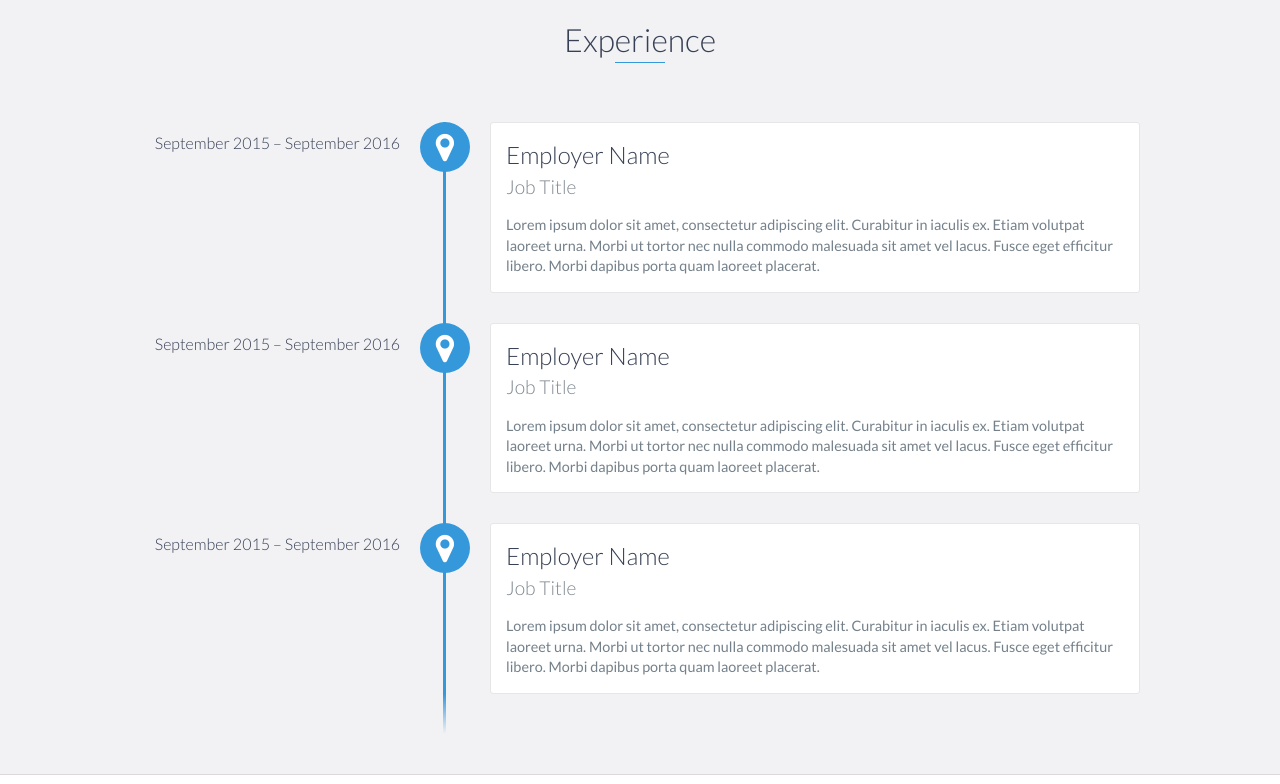
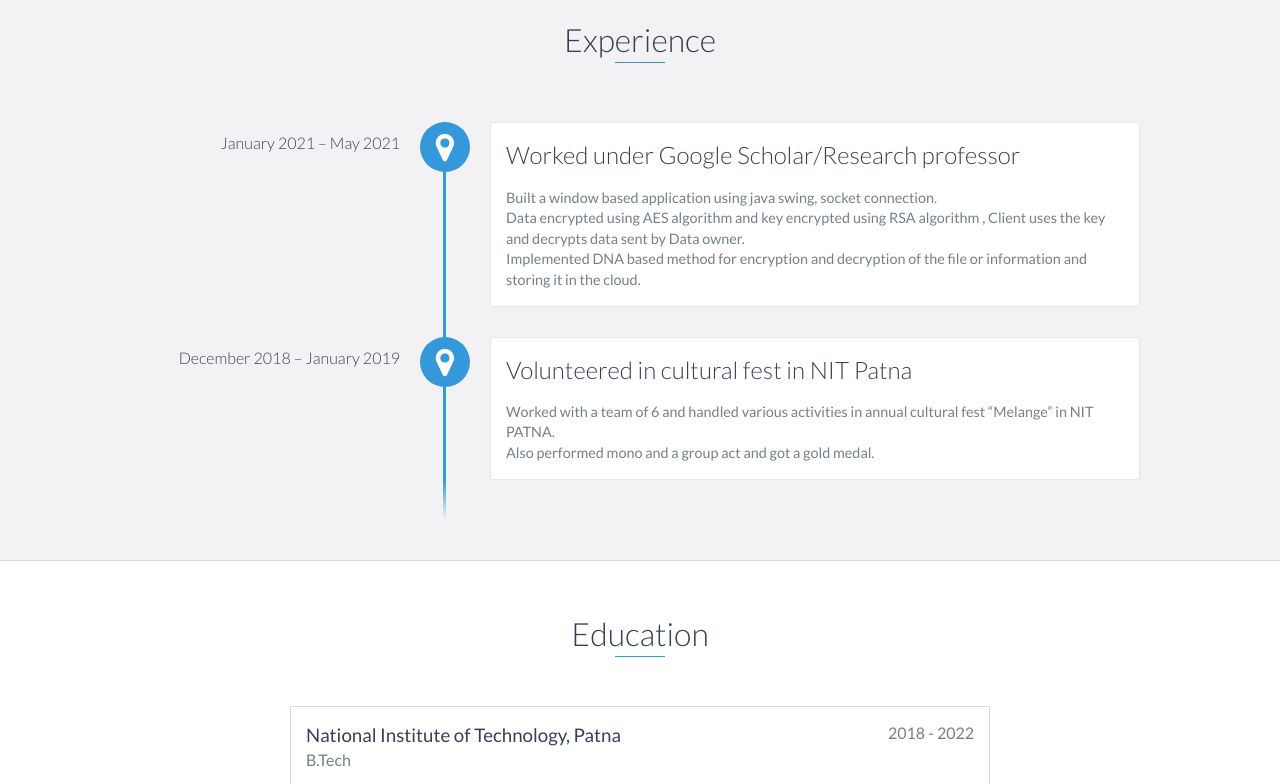
Before and after one commit to igauravantil/portfolio, a website: page index.html in a window 1280 px wide. Shown: the part 1060-1844 px from the top of the page. Drawn offline with nearby package versions, Linux system fonts and the light colour scheme.

Commit message:
Update index.html

```diff
--- a/index.html
+++ b/index.html
@@ -87,29 +87,28 @@ collaboration, communication and passion.
     <div id="experience" class="background-alt">
         <h2 class="heading">Experience</h2>
         <div id="experience-timeline">
-            <div data-date="September 2015 – September 2016">
-                <h3>Employer Name</h3>
-                <h4>Job Title</h4>
+            <div data-date="January 2021 – May 2021">
+                <h3>Worked under Google Scholar/Research professor</h3>
+                <h4></h4>
                 <p>
-                    Lorem ipsum dolor sit amet, consectetur adipiscing elit. Curabitur in iaculis ex. Etiam volutpat laoreet urna. Morbi ut tortor nec nulla commodo malesuada sit amet vel lacus. Fusce eget efficitur libero. Morbi dapibus porta quam laoreet placerat.
+                    Built a window based application using java swing, socket connection. <br>
+Data encrypted using AES algorithm and key encrypted using RSA algorithm , Client uses the key and decrypts data sent by Data owner.<br>
+Implemented DNA based method for encryption and decryption of the file or information and storing it in the cloud.
+
                 </p>
             </div>
 
-            <div data-date="September 2015 – September 2016">
-                <h3>Employer Name</h3>
-                <h4>Job Title</h4>
+            <div data-date="December 2018 – January 2019">
+                <h3>Volunteered in cultural fest in NIT Patna</h3>
+                <h4></h4>
                 <p>
-                    Lorem ipsum dolor sit amet, consectetur adipiscing elit. Curabitur in iaculis ex. Etiam volutpat laoreet urna. Morbi ut tortor nec nulla commodo malesuada sit amet vel lacus. Fusce eget efficitur libero. Morbi dapibus porta quam laoreet placerat.
+                    Worked with a team of 6 and handled various activities in annual cultural fest “Melange” in NIT PATNA.<br>
+Also performed mono and a group act and got a gold medal.
+
                 </p>
             </div>
 
-            <div data-date="September 2015 – September 2016">
-                <h3>Employer Name</h3>
-                <h4>Job Title</h4>
-                <p>
-                    Lorem ipsum dolor sit amet, consectetur adipiscing elit. Curabitur in iaculis ex. Etiam volutpat laoreet urna. Morbi ut tortor nec nulla commodo malesuada sit amet vel lacus. Fusce eget efficitur libero. Morbi dapibus porta quam laoreet placerat.
-                </p>
-            </div>
+
         </div>
     </div>
     <!-- End #experience -->
@@ -245,6 +244,8 @@ in English, Tamil And Malayalam.</p>
 
             <li>Python</li>
             <li>HTML</li>
+            <li>Octave</li>
+
 
 
 
```
